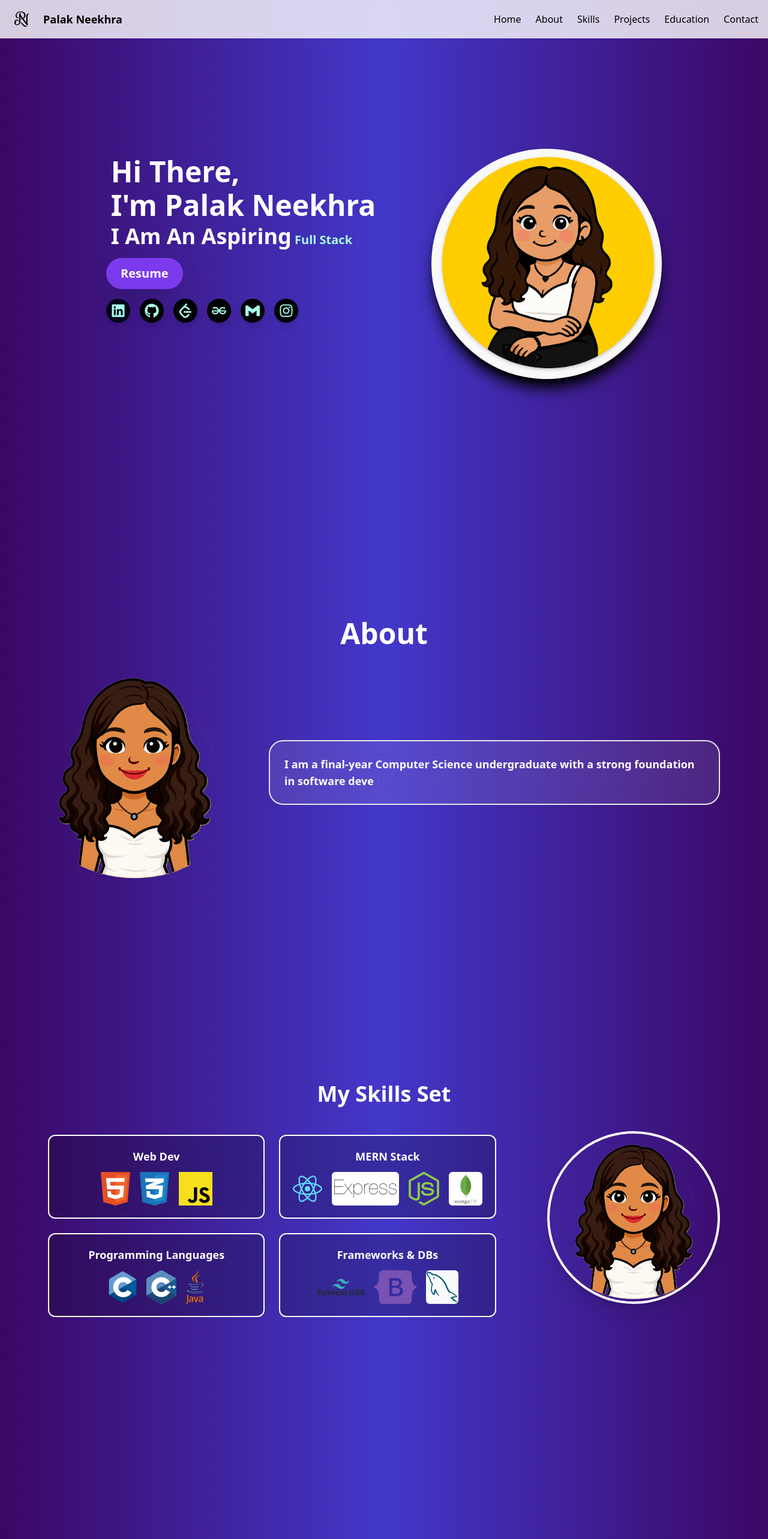
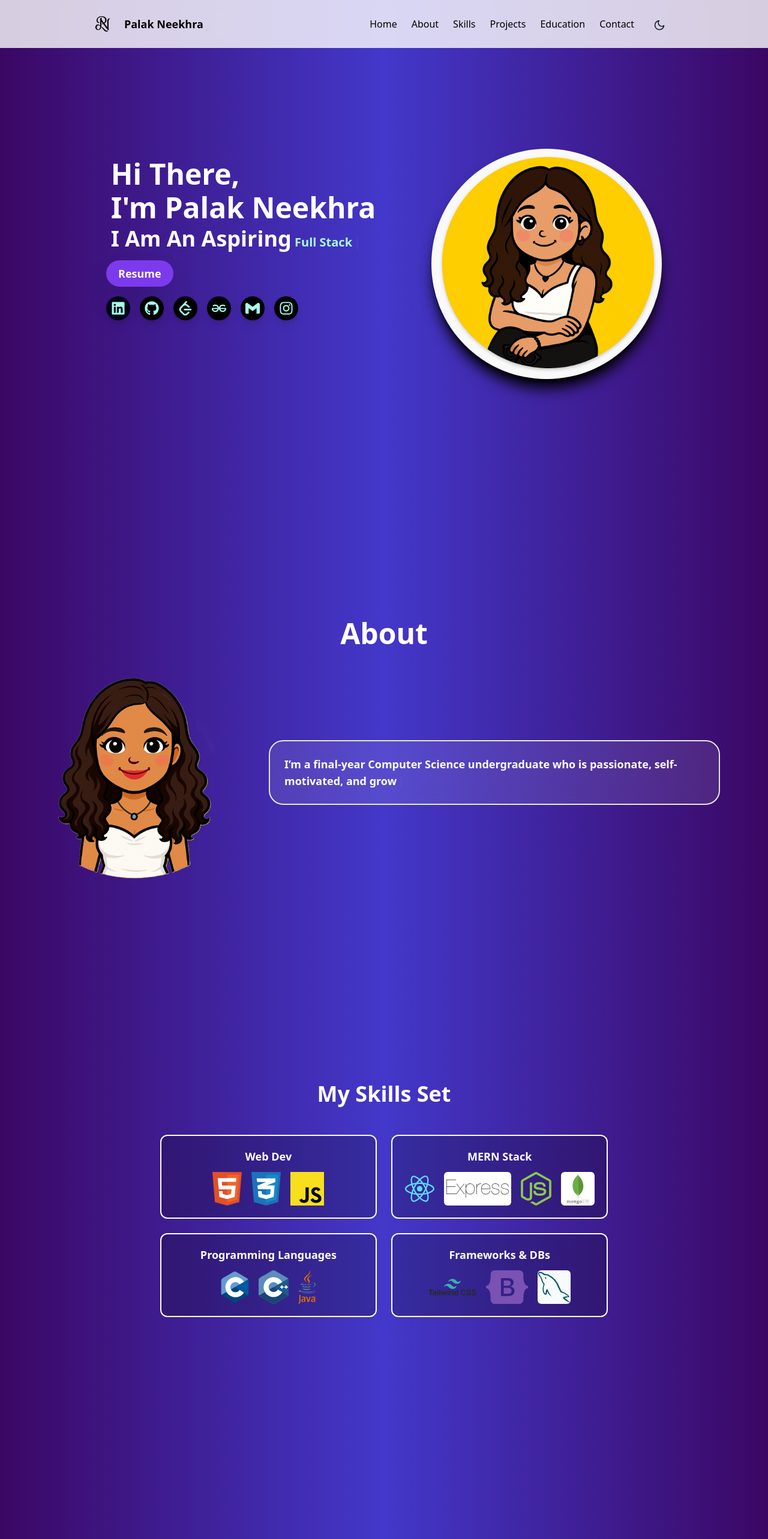
Before and after one commit to palak-26/Portfolio, a React (Vite) app: page / in a window 1280 px wide. Shown: the top 2566 px of the page at 60% size. Built offline with nearby package versions, Linux system fonts and the light colour scheme.

Commit message:
Deployed

```diff
--- a/index.html
+++ b/index.html
@@ -2,13 +2,13 @@
 <html lang="en">
   <head>
     <meta charset="UTF-8" />
-    <link rel="shortcut icon" href="./src/assets/palak.png" type="image/x-icon">
+    <link rel="shortcut icon" href="./src/assets/palak.png" type="image/x-icon" class="rounded-full">
     <meta name="viewport" content="width=device-width, initial-scale=1.0" />
     <title>Palak Neekhra</title>
 
   </head>
-  <body>
-    <div id="root" class="bg-linear-to-bl from-violet-500 to-fuchsia-500" ></div>
+  <body class=" bg-white dark:bg-gray-900">
+    <div id="root"  ></div>
     <script type="module" src="/src/main.jsx"></script>
   </body>
 </html>
--- /dev/null
+++ b/src/Components/Context/DarkModeContext.jsx
@@ -0,0 +1,29 @@
+import React, { createContext, useContext, useState, useEffect } from 'react';
+
+const DarkModeContext = createContext();
+
+export const DarkModeProvider = ({ children }) => {
+  const [isDark, setIsDark] = useState(() => {
+    // Load from localStorage or default to false
+    return localStorage.getItem('theme') === 'dark';
+  });
+
+  useEffect(() => {
+    const root = window.document.documentElement;
+    if (isDark) {
+      root.classList.add('dark');
+      localStorage.setItem('theme', 'dark');
+    } else {
+      root.classList.remove('dark');
+      localStorage.setItem('theme', 'light');
+    }
+  }, [isDark]);
+
+  return (
+    <DarkModeContext.Provider value={{ isDark, setIsDark }}>
+      {children}
+    </DarkModeContext.Provider>
+  );
+};
+
+export const useDarkMode = () => useContext(DarkModeContext);
--- a/src/Components/Pages/About.jsx
+++ b/src/Components/Pages/About.jsx
@@ -38,7 +38,7 @@ const About = () => {
           initial="hidden"
           whileInView="visible"
           viewport={{ once: false, amount: 0.4 }}
-          transition={{ duration: 0.8, ease: easeIn }}
+          transition={{ duration: 0.2, ease: easeIn }}
         >
           <div className='h-40 w-40 sm:h-44 sm:w-44 md:h-60 md:w-60 lg:h-72 lg:w-72'>
             <img
@@ -55,12 +55,12 @@ const About = () => {
                   initial="hidden"
                   whileInView="visible"
                   viewport={{ once: false, amount: 0.5 }}
-                  transition={{ duration: 1}}
+                  transition={{ duration: 0.3}}
                 >
         <div className="bg-white bg-opacity-10 backdrop-blur-lg rounded-3xl border-2 p-6 md:p-6 text-white w-full lg:w-full">
           <p className="text-sm sm:text-base md:text-base lg:text-lg font-semibold leading-relaxed">
           <Typewriter
-          words={[" I am a final-year Computer Science undergraduate with a strong foundation in software development and a passion for building scalable, user-centric solutions. My technical expertise spans the MERN stack (MongoDB, Express.js, React.js, Node.js) and Data Structures and Algorithms in Java, enabling me to develop full-stack applications and write efficient, maintainable code. I am an open-source contributor with GirlScript Summer of Code, where I collaborated on real-world projects and worked within diverse development teams. Known for being adaptive, optimistic, and a fast learner, I thrive in collaborative environments and continuously seek opportunities to expand my knowledge.With a proactive mindset, strong communication skills, and a commitment to teamwork, I aim to contribute meaningfully to innovative and impact-driven engineering teams."]}
+          words={["I’m a final-year Computer Science undergraduate who is passionate, self-motivated, and growth-driven. Known for being adaptive, optimistic, and a quick learner, I thrive in collaborative environments and enjoy working with diverse teams. I have strong communication skills, a proactive mindset, and a genuine eagerness to explore new ideas and technologies. I value continuous learning and always seek opportunities to improve and contribute meaningfully."]}
           cursor
           cursorStyle="|"
           typeSpeed={50}
--- /dev/null
+++ b/src/Components/Pages/DarkModeToggle.jsx
@@ -0,0 +1,19 @@
+import React from 'react';
+import { useDarkMode } from '../Context/DarkModeContext';
+import { FiSun, FiMoon } from 'react-icons/fi';
+
+const DarkModeToggle = () => {
+  const { isDark, setIsDark } = useDarkMode();
+
+  return (
+    <button
+      onClick={() => setIsDark(!isDark)}
+      className="text-xl p-2 rounded-full hover:bg-gray-200 dark:hover:bg-gray-700 transition"
+      title="Toggle Dark Mode"
+    >
+      {isDark ? <FiSun className="text-yellow-400" /> : <FiMoon className="text-gray-900" />}
+    </button>
+  );
+};
+
+export default DarkModeToggle;
--- a/src/Components/Pages/Education.jsx
+++ b/src/Components/Pages/Education.jsx
@@ -80,7 +80,7 @@ const Education = () => {
             <div className="bg-purple-950 rounded-xl p-6 text-center shadow-lg">
               <h3 className="text-xl md:text-2xl text-white font-bold">Secondary Education</h3>
               <p className="text-cyan-400 text-base md:text-lg font-semibold mt-1">Ashoka Hall Senior Secondary School, Jabalpur</p>
-              <p className="text-rose-200 mt-1 font-semibold">2020–2021</p>
+              <p className="text-rose-200 mt-1 font-semibold">2019–2020</p>
               <p className="text-slate-300 mt-2 font-semibold">Percentage: 90.8%</p>
             </div>
           </div>
--- a/src/Components/Pages/Home.jsx
+++ b/src/Components/Pages/Home.jsx
@@ -31,7 +31,7 @@ const Home = () => {
                     />
                     </span>
                 </h3>
-                <button className='w-32 text-base lg:text-xl p-1 lg:p-3  mt-2 text-white text-center bg-violet-600 shadow-2xl font-bold border-white rounded-full hover:scale-105 transition-transform duration-100'>
+                <button className='w-28 text-base lg:text-lg px-1 py-2  mt-2 text-white text-center bg-violet-600 shadow-2xl font-bold border-white rounded-full hover:scale-105 transition-transform duration-100'>
                     <a href="/resume.pdf"
                     target='_blank'
                     rel="noopener noreferrer"
--- a/src/Components/Pages/NavBar.jsx
+++ b/src/Components/Pages/NavBar.jsx
@@ -2,6 +2,7 @@ import React, { useState, useEffect } from "react";
 import { Typewriter } from "react-simple-typewriter";
 import logo from "../../assets/logo.png";
 import { FiMenu, FiX } from "react-icons/fi";
+import DarkModeToggle from "./DarkModeToggle";
 
 const NavBar = () => {
   const [isScrolled, setIsScrolled] = useState(false);
@@ -19,8 +20,8 @@ const NavBar = () => {
 
   return (
     <div className="fixed top-0 left-0 w-full z-50">
-      <nav className={`transition-all duration-300 ${isScrolled ? "bg-white shadow-md" : "bg-white/80 backdrop-blur"} py-3`}>
-        <div className="max-w-7xl mx-auto px-4 flex justify-between items-center">
+      <nav className={`transition-all duration-300 ${isScrolled ? "bg-white shadow-md" : "bg-white/80 backdrop-blur"} py-5`}>
+        <div className="max-w-7xl mx-auto px-4 flex justify-around items-center">
           {/* Logo + Name */}
           <div className="flex items-center gap-4">
             <img src={logo} alt="Logo" className="h-10" />
@@ -37,7 +38,8 @@ const NavBar = () => {
           </div>
 
           {/* Desktop Nav */}
-          <ul className="hidden md:flex gap-6 text-black font-medium">
+          <div className="flex justify-evenly items-center">
+            <ul className="hidden md:flex gap-6 text-black font-medium">
             {["Home", "About", "Skills", "Projects", "Education", "Contact"].map((item) => (
               <li key={item} className="group relative">
                 <a
@@ -46,10 +48,13 @@ const NavBar = () => {
                 >
                   {item}
                 </a>
-                <div className="absolute -bottom-2 left-0 w-full h-1 bg-indigo-700 rounded-t-md opacity-0 group-hover:opacity-100 transition-opacity duration-300"></div>
+                <div className="absolute -bottom-5 left-0 w-full h-1 bg-indigo-700 rounded-t-md opacity-0 group-hover:opacity-100 transition-opacity duration-300"></div>
               </li>
             ))}
           </ul>
+          <div className="rounded-full h-8 w-8 ml-6 mr-4">
+            <DarkModeToggle/>
+          </div>
 
           {/* Hamburger Menu */}
           <div className="md:hidden">
@@ -60,9 +65,16 @@ const NavBar = () => {
               {isOpen ? <FiX /> : <FiMenu />}
             </button>
           </div>
+          <div>
+            <button>
+
+            </button>
+          </div>
         </div>
 
-        {/* Mobile Nav */}
+
+          </div>
+          {/* Mobile Nav */}
         {isOpen && (
           <div className="md:hidden px-6 mt-4 pb-4 space-y-3 flex flex-col items-center text-black font-semibold">
             {["Home", "About", "Skills", "Projects", "Education", "Contact"].map((item) => (
--- a/src/Components/Pages/Skills.jsx
+++ b/src/Components/Pages/Skills.jsx
@@ -17,8 +17,6 @@ import c from '../../assets/Skills/c.svg';
 import cpp from '../../assets/Skills/c-1.svg';
 import java from '../../assets/Skills/java-4.svg';
 import bs from '../../assets/Skills/bootstrap-5-1.svg';
-import arrow from '../../assets/arrow.svg';
-import photo from '../../assets/palak-1.png';
 
 const Skills = () => {
   const slideLeft = {
@@ -26,16 +24,11 @@ const Skills = () => {
     visible: { opacity: 1, x: 0 },
   };
 
-  const slideRight = {
-    hidden: { opacity: 0, x: 100 },
-    visible: { opacity: 1, x: 0 },
-  };
-
   return (
-    <div id="Skills" className="min-h-screen w-full py-16 justify-center px-6 md:px-12 lg:px-20 flex flex-col items-center bg-gradient-to-r from-purple-950 via-indigo-700 to-purple-950">
+    <div id="Skills" className="min-h-screen w-full py-16 justify-center items-center  px-6 md:px-12 lg:px-20 flex flex-col bg-gradient-to-r from-purple-950 via-indigo-700 to-purple-950">
       <h1 className="text-white font-bold text-3xl sm:text-4xl mb-12 text-center">My Skills Set</h1>
 
-      <div className="flex flex-col lg:flex-row items-center justify-between gap-12 w-full">
+      <div className="flex flex-col lg:flex-row items-center justify-center  gap-12 w-full">
         {/* Skill Boxes */}
         <motion.div
           variants={slideLeft}
@@ -88,17 +81,6 @@ const Skills = () => {
             </div>
           </div>
         </motion.div>
-
-        {/* Personal Image */}
-        <motion.div
-          variants={slideRight}
-          initial="hidden"
-          whileInView="visible"
-          viewport={{ once: false, amount: 0.3 }}
-          transition={{ duration: 0.6 }}
-        >
-          <img src={photo} alt="Palak" className="-mt-7 h-44 w-44 md:h-56 md:w-56 lg:h-72 lg:w-72 object-cover rounded-full border-4 border-white shadow-xl" />
-        </motion.div>
       </div>
 
     </div>
--- a/src/Components/Portfolio.jsx
+++ b/src/Components/Portfolio.jsx
@@ -9,37 +9,37 @@ import Contact from "./Pages/Contact";
 
 const Portfolio = () => {
   return (
-    <div className="w-full overflow-x-hidden">
+    <div className="w-full overflow-x-hidden  bg-gradient-to-r from-purple-950 via-indigo-700 to-purple-950  dark:bg-gray-900  ">
       {/* Navigation */}
-      <NavBar />
+      <NavBar className="dark:bg-gray-900" />
 
       {/* Home Section */}
-      <section >
+      <section className="dark:bg-gray-900" >
         <Home />
       </section>
 
       {/* About Section */}
-      <section >
+      <section className="dark:bg-gray-900" >
         <About />
       </section>
 
       {/* Skills Section */}
-      <section >
+      <section className="dark:bg-gray-900" >
         <Skills />
       </section>
 
       {/* Projects Section */}
-      <section >
+      <section className="dark:bg-gray-900" >
         <Projects />
       </section>
 
       {/* Education Section */}
-      <section >
+      <section className="dark:bg-gray-900">
         <Education />
       </section>
 
       {/* Contact Section */}
-      <section >
+      <section className="dark:bg-gray-900" >
         <Contact />
       </section>
 
--- a/src/main.jsx
+++ b/src/main.jsx
@@ -3,11 +3,14 @@ import { createRoot } from 'react-dom/client'
 import './index.css'
 import App from './App.jsx'
 import { BrowserRouter } from 'react-router-dom'
+import { DarkModeProvider } from './Components/Context/DarkModeContext.jsx'
 
 createRoot(document.getElementById('root')).render(
   <StrictMode>
     <BrowserRouter>
-       <App />
+       <DarkModeProvider>
+        <App />
+       </DarkModeProvider>
     </BrowserRouter>
   </StrictMode>,
 )
--- a/tailwind.config.js
+++ b/tailwind.config.js
@@ -1,9 +1,11 @@
 /** @type {import('tailwindcss').Config} */
 export default {
+  darkMode:'class',
   content: [
     "./index.html","./src/**/*.{js,jsx,ts,tsx}",
   ],
   theme: {
+
     extend: {},
   },
   plugins: [],
```
